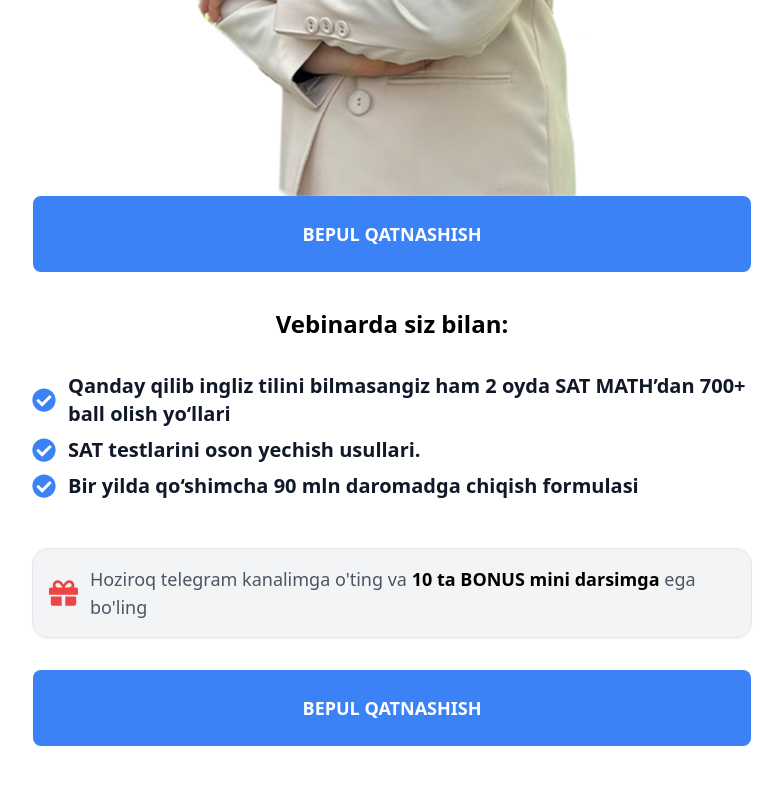
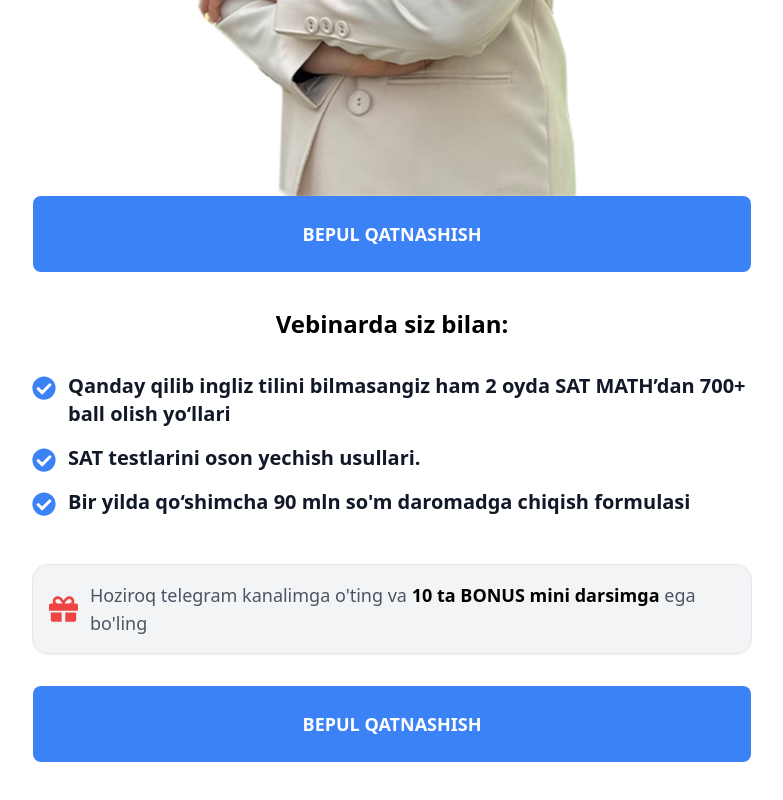
Before and after one commit to MamurovDilmurod/EsseMaster, a React (Vite) app: page / in a window 1280 px wide. Shown: the part 719-1519 px from the top of the page, without its empty margins (248-1031 px from the left). Built offline with nearby package versions, Linux system fonts and the light colour scheme.

Commit message:
Yangilangan holati mavjuda

```diff
--- a/src/components/Header.jsx
+++ b/src/components/Header.jsx
@@ -5,7 +5,7 @@ import image from "../assets/IMG_2738.png";
 const Header = () => {
     return (
         <header className="w-full font-sans bg-white">
-            <div className="flex flex-col items-center max-w-3xl gap-5 px-6 py-10 mx-auto text-center md:gap-8">
+            <div className="flex flex-col items-center max-w-3xl gap-8 px-6 py-10 mx-auto text-center">
 
                 {/* Sana va narx */}
                 <div className="flex items-center justify-center w-full gap-6 p-2 font-sans bg-white shadow-md rounded-xl">
@@ -44,25 +44,34 @@ const Header = () => {
                 </a>
 
                 {/* Bo‘lim sarlavhasi */}
-                <h2 className="mt-1 text-xl font-extrabold text-right text-black sm:text-2xl">
+                <h2 className="mt-1 text-xl font-extrabold text-black sm:text-2xl">
                     Vebinarda siz bilan:
                 </h2>
 
                 {/* Ro‘yxat */}
-                <ul className="space-y-2 text-lg font-bold text-left text-gray-900 sm:text-xl">
-                    <li className="flex items-center gap-3">
-                        <FaCheckCircle className="flex-shrink-0 w-5 h-5 text-blue-500 sm:w-6 sm:h-6" />
-                        Qanday qilib ingliz tilini bilmasangiz ham 2 oyda SAT MATH’dan 700+ ball olish yo‘llari
+                <ul className="space-y-4 text-lg font-semibold text-left text-gray-900 sm:text-xl">
+                    <li className="flex items-start gap-3">
+                        <FaCheckCircle className="flex-shrink-0 w-5 h-5 mt-1 text-blue-500 sm:w-6 sm:h-6" />
+                        <span>
+                            Qanday qilib <span className="font-bold">ingliz</span> tilini bilmasangiz ham 2 oyda SAT MATH’dan <span className="font-bold">700+ ball</span> olish yo‘llari
+                        </span>
                     </li>
-                    <li className="flex items-center gap-3">
-                        <FaCheckCircle className="flex-shrink-0 w-5 h-5 text-blue-500 sm:w-6 sm:h-6" />
-                        SAT testlarini oson yechish usullari.
+
+                    <li className="flex items-start gap-3">
+                        <FaCheckCircle className="flex-shrink-0 w-5 h-5 mt-1 text-blue-500 sm:w-6 sm:h-6" />
+                        <span>
+                            SAT testlarini oson yechish usullari.
+                        </span>
                     </li>
-                    <li className="flex items-center gap-3">
-                        <FaCheckCircle className="flex-shrink-0 w-5 h-5 text-blue-500 sm:w-6 sm:h-6" />
-                        Bir yilda qo‘shimcha 90 mln daromadga chiqish formulasi
+
+                    <li className="flex items-start gap-3">
+                        <FaCheckCircle className="flex-shrink-0 w-5 h-5 mt-1 text-blue-500 sm:w-6 sm:h-6" />
+                        <span>
+                            Bir yilda qo‘shimcha <span className="font-bold">90 mln so'm</span> daromadga chiqish formulasi
+                        </span>
                     </li>
                 </ul>
+
 
                 {/* Bonus bloki */}
                 <div className="flex items-center gap-3 p-4 mt-4 bg-gray-100 border border-gray-200 shadow-sm rounded-2xl">
```
